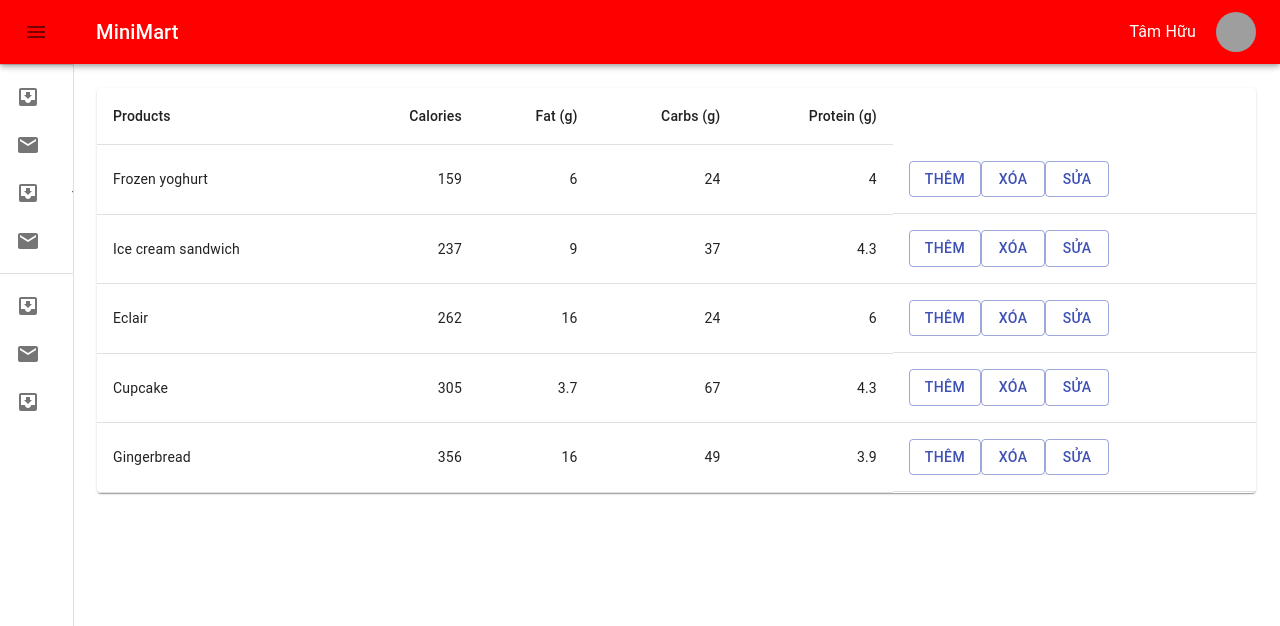
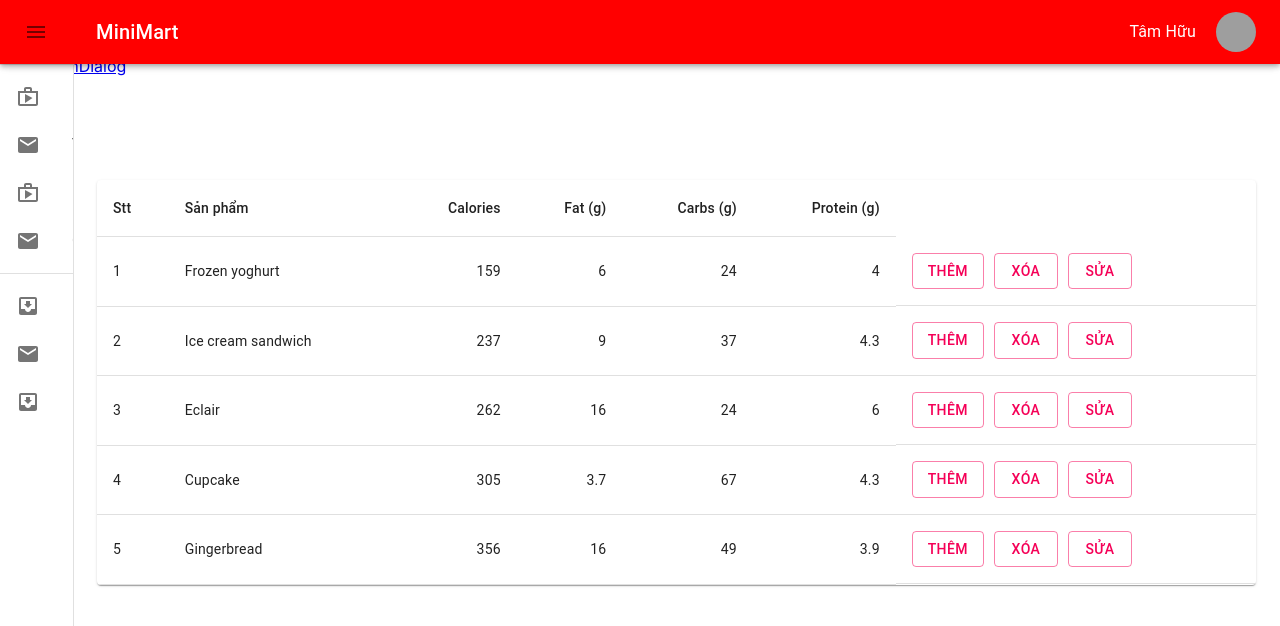
Before and after one commit to TamHuu/HahaloloTam, a React (Create React App) app: page /FormDialog in a window 1280 px wide. Shown: the top 626 px of the page. Built offline with nearby package versions, Linux system fonts and the light colour scheme; grey boxes are pictures that could not be loaded; the HTML template or start-up script is replaced by a standard one.

Commit message:
tamhahalolo

```diff
--- a/package.json
+++ b/package.json
@@ -12,7 +12,9 @@
     "clsx": "^1.1.1",
     "react": "^17.0.2",
     "react-dom": "^17.0.2",
+    "react-router-dom": "^6.3.0",
     "react-scripts": "5.0.0",
+    "styled-components": "^5.3.5",
     "web-vitals": "^2.1.4"
   },
   "scripts": {
--- a/src/App.js
+++ b/src/App.js
@@ -1,11 +1,33 @@
 import "./App.css";
 import MiniDrawer from "./Atomic/Drawer/MiniDrawer";
 import React from "react";
+import { BrowserRouter as Router, Switch, Route, Link } from "react-router-dom";
+import BasicTable from "./Atomic/Table/BasicTable";
+import FormDialog from "./Atomic/Table/FormDialog";
 function App() {
   return (
-    <div>
-      <MiniDrawer></MiniDrawer>
-    </div>
+    <Router>
+      <div>
+        <nav>
+          <ul>
+            <li>
+              <Link to="/">Home</Link>
+            </li>
+            <li>
+              <Link to="./">BasicTable</Link>
+            </li>
+            <li>
+              <Link to="">FormDialog</Link>
+            </li>
+          </ul>
+        </nav>
+        <Switch>
+          <Route path="/" component={MiniDrawer} />
+          <Route path="/BasicTable" component={BasicTable} />
+          <Route path="/FormDialog" component={FormDialog} />
+        </Switch>
+      </div>
+    </Router>
   );
 }
 
--- a/src/Atomic/Drawer/MiniDrawer.js
+++ b/src/Atomic/Drawer/MiniDrawer.jsx
@@ -16,8 +16,9 @@ import ListItemIcon from "@material-ui/core/ListItemIcon";
 import ListItemText from "@material-ui/core/ListItemText";
 import InboxIcon from "@material-ui/icons/MoveToInbox";
 import MailIcon from "@material-ui/icons/Mail";
-import BasicTable from "../Table/BasicTable";
+import Products from "../Table/BasicTable";
 import { Avatar } from "@material-ui/core";
+import { ShopOutlined } from "@material-ui/icons";
 
 const drawerWidth = 240;
 
@@ -119,7 +120,6 @@ export default function MiniDrawer() {
         >
           <Toolbar>
             <IconButton
-              color="inherit  "
               aria-label="open drawer"
               onClick={handleDrawerOpen}
               edge="start"
@@ -165,20 +165,18 @@ export default function MiniDrawer() {
           </div>
           <Divider />
           <List>
-            {["Mặt hàng", "Giỏ hàng", "Đơn Hàng Mới", "Giảm Giá"].map(
-              (text, index) => (
-                <ListItem button key={text}>
-                  <ListItemIcon>
-                    {index % 2 === 0 ? <InboxIcon /> : <MailIcon />}
-                  </ListItemIcon>
-                  <ListItemText primary={text} />
-                </ListItem>
-              )
-            )}
+            {["Mặt hàng", "Trái cây", "Rau", "Củ"].map((text, index) => (
+              <ListItem button key={text}>
+                <ListItemIcon>
+                  {index % 2 === 0 ? <ShopOutlined /> : <MailIcon />}
+                </ListItemIcon>
+                <ListItemText primary={text} />
+              </ListItem>
+            ))}
           </List>
           <Divider />
           <List>
-            {["Rau sạch", "Phụ Kiện", "Mặt khác khác"].map((text, index) => (
+            {["Làm bằng sữa", "Bánh", "Mặt hàng khác"].map((text, index) => (
               <ListItem button key={text}>
                 <ListItemIcon>
                   {index % 2 === 0 ? <InboxIcon /> : <MailIcon />}
@@ -190,7 +188,7 @@ export default function MiniDrawer() {
         </Drawer>
         <main className={classes.content}>
           <div className={classes.toolbar} />
-          <BasicTable clickHandler={handleClickOpen}></BasicTable>
+          <Products clickHandler={handleClickOpen}></Products>
         </main>
       </div>
     </>
--- a/src/Atomic/Table/BasicTable.js
+++ b/src/Atomic/Table/BasicTable.jsx
@@ -7,7 +7,7 @@ import TableContainer from "@material-ui/core/TableContainer";
 import TableHead from "@material-ui/core/TableHead";
 import TableRow from "@material-ui/core/TableRow";
 import Paper from "@material-ui/core/Paper";
-import { Avatar, Button, colors } from "@material-ui/core";
+
 import FormDialog from "./FormDialog";
 const useStyles = makeStyles({
   table: {
@@ -15,16 +15,16 @@ const useStyles = makeStyles({
   },
 });
 
-function createData(name, calories, fat, carbs, protein) {
-  return { name, calories, fat, carbs, protein };
+function createData(nodot, name, calories, fat, carbs, protein) {
+  return { nodot, name, calories, fat, carbs, protein };
 }
 
 const rows = [
-  createData("Frozen yoghurt", 159, 6.0, 24, 4.0),
-  createData("Ice cream sandwich", 237, 9.0, 37, 4.3),
-  createData("Eclair", 262, 16.0, 24, 6.0),
-  createData("Cupcake", 305, 3.7, 67, 4.3),
-  createData("Gingerbread", 356, 16.0, 49, 3.9),
+  createData("1", "Frozen yoghurt", 159, 6.0, 24, 4.0),
+  createData("2", "Ice cream sandwich", 237, 9.0, 37, 4.3),
+  createData("3", "Eclair", 262, 16.0, 24, 6.0),
+  createData("4", "Cupcake", 305, 3.7, 67, 4.3),
+  createData("5", "Gingerbread", 356, 16.0, 49, 3.9),
 ];
 
 export default function BasicTable({ clickHandler }) {
@@ -35,7 +35,8 @@ export default function BasicTable({ clickHandler }) {
       <Table className={classes.table} aria-label="simple table">
         <TableHead>
           <TableRow>
-            <TableCell>Products</TableCell>
+            <TableCell>Stt</TableCell>
+            <TableCell>Sản phẩm</TableCell>
             <TableCell align="right">Calories</TableCell>
             <TableCell align="right">Fat&nbsp;(g)</TableCell>
             <TableCell align="right">Carbs&nbsp;(g)</TableCell>
@@ -44,7 +45,10 @@ export default function BasicTable({ clickHandler }) {
         </TableHead>
         <TableBody>
           {rows.map((row) => (
-            <TableRow key={row.name}>
+            <TableRow key={row.nodot}>
+              <TableCell component="th" scope="row">
+                {row.nodot}
+              </TableCell>
               <TableCell component="th" scope="row">
                 {row.name}
               </TableCell>
@@ -61,9 +65,6 @@ export default function BasicTable({ clickHandler }) {
                 }}
               >
                 <div className={classes.root}>
-                  {/* <Button variant="contained" onClick={clickHandler}>
-                    Thêm
-                  </Button> */}
                   <FormDialog></FormDialog>
                 </div>
               </TableCell>
--- a/src/Atomic/Table/FormDialog.js
+++ b/src/Atomic/Table/FormDialog.jsx
@@ -4,8 +4,11 @@ import TextField from "@material-ui/core/TextField";
 import Dialog from "@material-ui/core/Dialog";
 import DialogActions from "@material-ui/core/DialogActions";
 import DialogContent from "@material-ui/core/DialogContent";
-import DialogContentText from "@material-ui/core/DialogContentText";
+
 import DialogTitle from "@material-ui/core/DialogTitle";
+
+import { Fragment } from "react";
+
 export default function FormDialog() {
   const [open, setOpen] = React.useState(false);
 
@@ -18,33 +21,57 @@ export default function FormDialog() {
   };
 
   return (
-    <div style={{ display: "flex" }}>
-      <Button variant="outlined" color="primary" onClick={handleClickOpen}>
+    <Fragment>
+      <Button
+        variant="outlined"
+        color="secondary"
+        onClick={handleClickOpen}
+        style={{ marginRight: "10px" }}
+      >
         Thêm
+      </Button>
+      <Button
+        variant="outlined"
+        style={{ marginRight: "10px" }}
+        color="secondary"
+        onClick={handleClickOpen}
+      >
+        Xóa
+      </Button>
+
+      <Button variant="outlined" color="secondary" onClick={handleClickOpen}>
+        Sửa
       </Button>
       <Dialog
         open={open}
         onClose={handleClose}
         aria-labelledby="form-dialog-title"
       >
-        <DialogTitle id="form-dialog-title">Products</DialogTitle>
+        <DialogTitle id="form-dialog-title">Sản phẩm</DialogTitle>
         <DialogContent>
           <TextField
-            id="standard-basic"
-            label="Standard"
+            id="Thêm"
+            label="Tên sản phẩm"
             fullWidth={true}
             style={{ marginBottom: "2rem" }}
           />
           <TextField
-            id="filled-basic"
-            label="Filled"
+            id="Sửa"
+            label="Miêu tả sản phẩm"
             variant="filled"
             fullWidth={true}
-            style={{ marginBottom: "2rem" }}
+            style={{ marginBottom: "1rem" }}
           />
           <TextField
-            id="outlined-basic"
-            label="Outlined"
+            id="Xóa"
+            label="Số lượng"
+            variant="outlined"
+            fullWidth={true}
+            style={{ marginBottom: "1rem" }}
+          />
+          <TextField
+            id="Thoát"
+            label="Mục khác"
             variant="outlined"
             fullWidth={true}
           />
@@ -52,21 +79,19 @@ export default function FormDialog() {
 
         <DialogActions>
           <Button onClick={handleClose} color="primary">
-            submit
+            Thêm
           </Button>
           <Button onClick={handleClose} color="primary">
-            Exit
+            Xóa
+          </Button>
+          <Button onClick={handleClose} color="primary">
+            Sửa
+          </Button>
+          <Button onClick={handleClose} color="primary">
+            Thoát
           </Button>
         </DialogActions>
       </Dialog>
-
-      <Button variant="outlined" color="primary" onClick={handleClickOpen}>
-        Xóa
-      </Button>
-
-      <Button variant="outlined" color="primary" onClick={handleClickOpen}>
-        Sửa
-      </Button>
-    </div>
+    </Fragment>
   );
 }
```
Also changed, not shown: src/Data.js (added), 1 other file (tests, documents, lock files or other folders).
